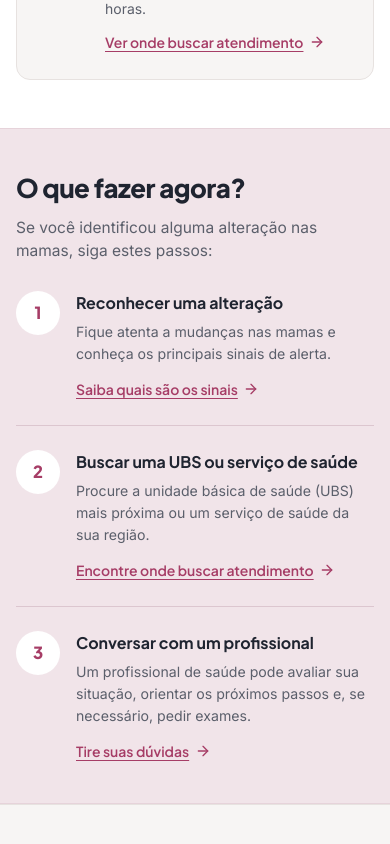
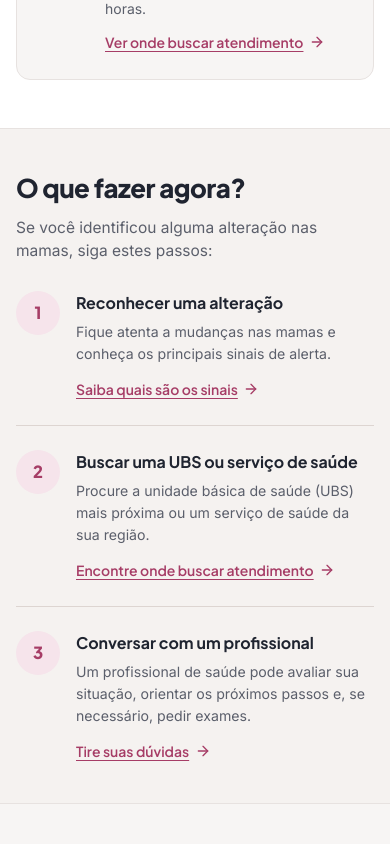
Before and after one commit to CaioRenatoDot/IHCTrabalhoMarcosUP1, a React (Vite) app: page / in a window 390 px wide. Shown: the part 3460-4304 px from the top of the page. Built offline with nearby package versions, Linux system fonts and the light colour scheme; no server answers.

Commit message:
feat(home): aplicar o tom #F5F2F0 na faixa "O que fazer agora?"

```diff
--- a/src/styles/base.css
+++ b/src/styles/base.css
@@ -10,7 +10,8 @@
   --rc-ink-muted: #5b5f6b;
   --rc-brand: #c4517a;
   --rc-brand-soft: #f6e4eb;
-  --rc-surface-rose: #f1e4e9;
+  --rc-surface-warm: #f5f2f0;
+  --rc-surface-strong: #ece7e4;
   --rc-action: #a63d66;
   --rc-action-hover: #8a2f53;
   --rc-info: #1d4e89;
--- a/src/styles/portal.css
+++ b/src/styles/portal.css
@@ -543,9 +543,8 @@
 /* O que fazer agora? */
 .portal-steps {
   padding: clamp(2.5rem, 5vw, 3.5rem) 0;
-  border-top: 1px solid #e6d3da;
-  border-bottom: 1px solid #e6d3da;
-  background: var(--rc-surface-rose);
+  border-top: 1px solid var(--rc-border);
+  background: var(--rc-surface-warm);
 }
 
 .portal-steps__lead {
@@ -573,7 +572,7 @@
 }
 
 .portal-steps__item + .portal-steps__item {
-  border-left: 1px solid #dcc6cf;
+  border-left: 1px solid #ddd5d1;
 }
 
 .portal-steps__number {
@@ -584,7 +583,7 @@
   width: 44px;
   height: 44px;
   border-radius: 50%;
-  background: var(--rc-bg);
+  background: var(--rc-brand-soft);
   color: var(--rc-action);
   font-family: var(--rc-font-heading);
   font-size: calc(1.1rem * var(--portal-scale));
@@ -652,7 +651,7 @@
 
   .portal-steps__item + .portal-steps__item {
     padding-top: 1.5rem;
-    border-top: 1px solid #dcc6cf;
+    border-top: 1px solid #ddd5d1;
     border-left: 0;
   }
 }
```
